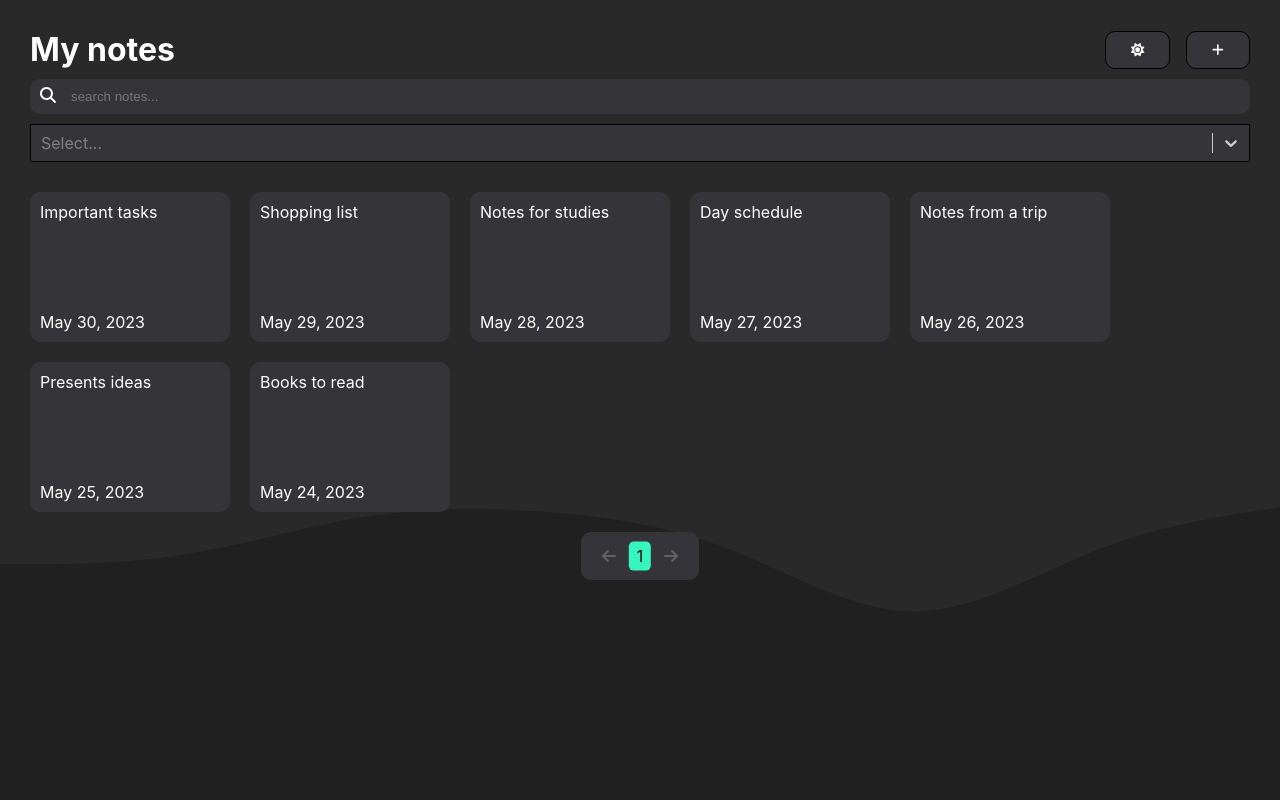
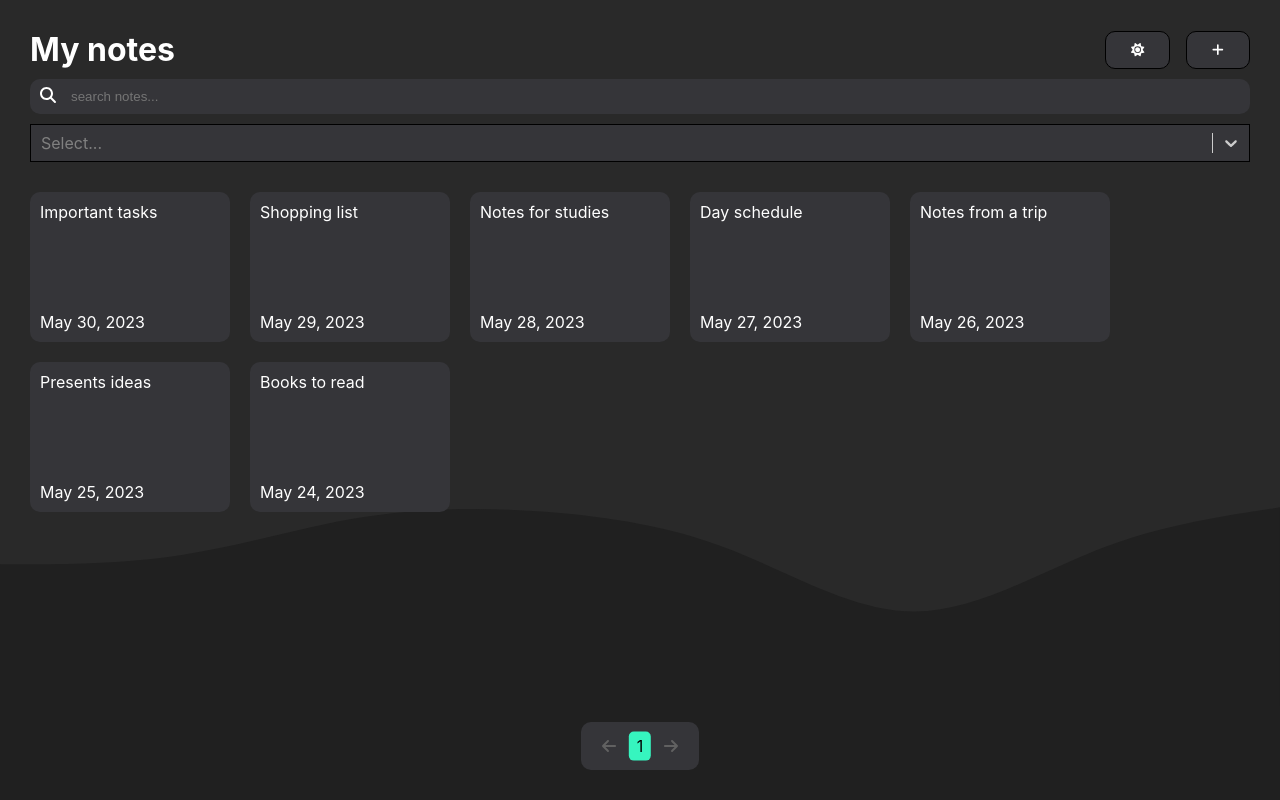
Before and after one commit to malinuuus/note-taking-app-react, a React (Vite) app: page /new in a window 1280 px wide. Built offline with nearby package versions, Linux system fonts and the light colour scheme; no server answers.

Commit message:
Place pagination interface at the bottom of the page

```diff
--- a/src/pages/Main/index.tsx
+++ b/src/pages/Main/index.tsx
@@ -1,8 +1,8 @@
 import { useContext, useEffect, useMemo, useState } from 'react'
 import { Link, useLocation, useNavigate } from "react-router-dom"
 import { Note as NoteElement } from '../../components/Note'
-import { Input, InputGroup, NotesContainer } from "./styles"
-import { Header, Button, FAIcon, Wrapper } from "../../styles"
+import { Input, InputGroup, MainWrapper, NotesContainer } from "./styles"
+import { Header, Button, FAIcon } from "../../styles"
 import { faMagnifyingGlass, faMoon, faPlus, faSun } from '@fortawesome/free-solid-svg-icons'
 import { NotesContext, NotesContextType } from '../../context/NotesContext'
 import { ElementsGroup } from '../Note/styles'
@@ -57,7 +57,8 @@ export const MainPage = () => {
 
   return (
     <>
-      <Wrapper>
+      <MainWrapper>
+        <div className='content'>
           <Header>
             <h1>My notes</h1>
             <ElementsGroup>
@@ -104,11 +105,12 @@ export const MainPage = () => {
             <p>Nothing found</p>
           )}
           </NotesContainer>
+        </div>
         <Pagination
           pagesCount={pagesCount}
           currentPage={currentPage}
         />
-      </Wrapper>
+      </MainWrapper>
       <Wave />
     </>
   )
--- a/src/pages/Main/styles.tsx
+++ b/src/pages/Main/styles.tsx
@@ -1,4 +1,12 @@
 import { styled } from 'styled-components';
+import { Wrapper } from '../../styles';
+
+export const MainWrapper = styled(Wrapper)`
+  display: flex;
+  flex-direction: column;
+  justify-content: space-between;
+  min-height: 100vh;
+`
 
 export const NotesContainer = styled.div`
   display: flex;
```
Lines whose indentation alone changed are shown as unchanged.
